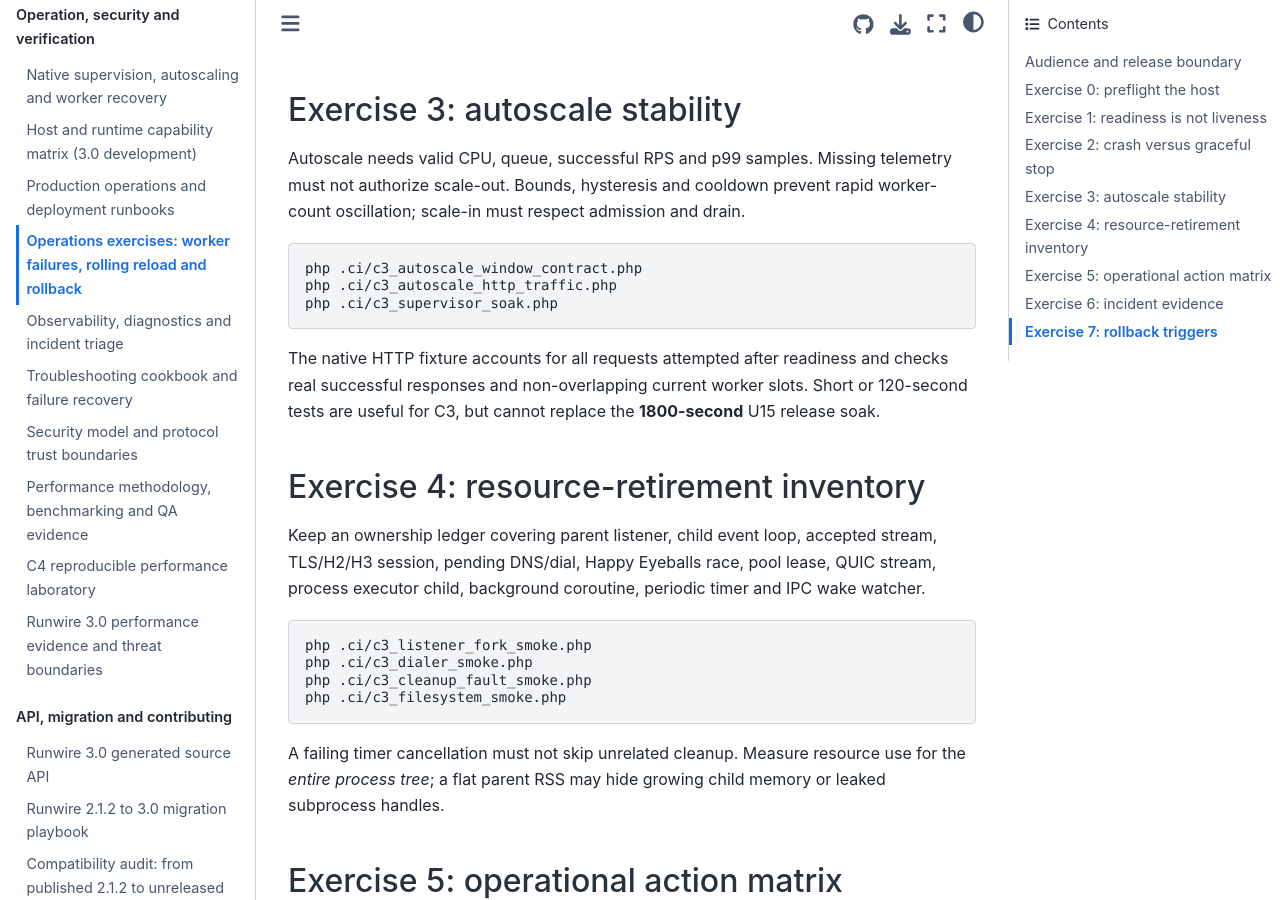
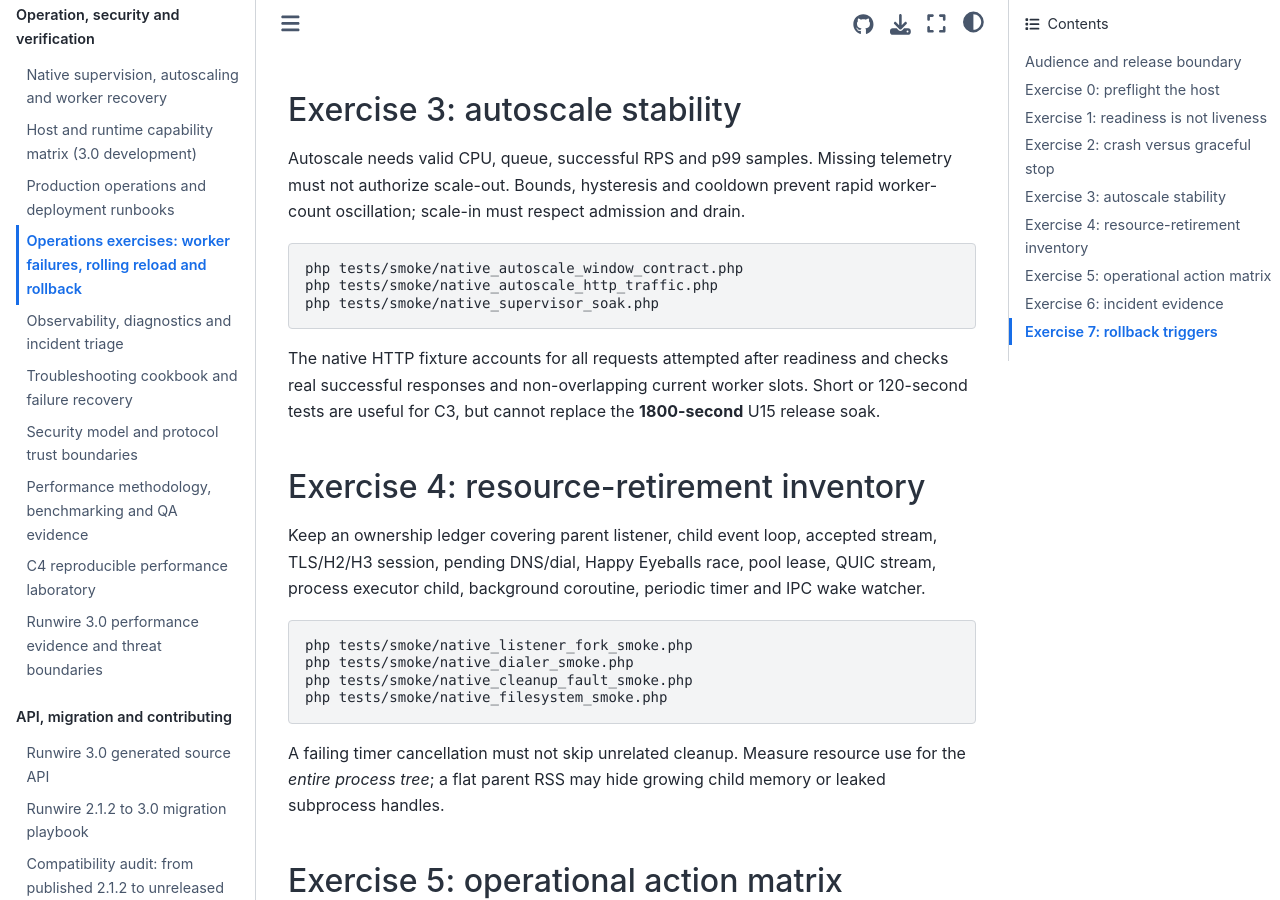
Before and after one commit to infocyph/Runwire, a Sphinx documentation site: the page built from docs/operations-exercises-3.0.rst, in a window 1280 px wide and 900 px high, scrolled down 1782 px. Built offline with Sphinx 7.4.7 and the Sphinx Book theme 1.1.4, drawn with Linux system fonts in a browser that asks for light colours; some of the changed text lies outside the part shown.

Commit message:
docs: point native smoke walkthroughs to maintained tests/smoke fixtures

```diff
--- a/docs/feature-workflows-3.0.rst
+++ b/docs/feature-workflows-3.0.rst
@@ -345,8 +345,8 @@ never derive scaling from constant demonstration values.
 
 .. code-block:: console
 
-   php .ci/c3_supervisor_smoke.php
-   php .ci/c3_autoscale_http_traffic.php
+   php tests/smoke/native_supervisor_smoke.php
+   php tests/smoke/native_autoscale_http_traffic.php
 
 See :doc:`supervision-handbook-3.0`.
 
--- a/docs/operations-exercises-3.0.rst
+++ b/docs/operations-exercises-3.0.rst
@@ -50,9 +50,9 @@ The native fault probes create actual child processes:
 
 .. code-block:: console
 
-   php .ci/c3_supervisor_smoke.php
-   php .ci/c3_supervisor_fault_smoke.php
-   php .ci/c3_concurrent_fault_smoke.php
+   php tests/smoke/native_supervisor_smoke.php
+   php tests/smoke/native_supervisor_fault_smoke.php
+   php tests/smoke/native_concurrent_fault_smoke.php
 
 A SIGKILL is an abrupt process failure; work may be lost.
 A graceful stop blocks new admission and drains existing accepted work
@@ -82,9 +82,9 @@ respect admission and drain.
 
 .. code-block:: console
 
-   php .ci/c3_autoscale_window_contract.php
-   php .ci/c3_autoscale_http_traffic.php
-   php .ci/c3_supervisor_soak.php
+   php tests/smoke/native_autoscale_window_contract.php
+   php tests/smoke/native_autoscale_http_traffic.php
+   php tests/smoke/native_supervisor_soak.php
 
 The native HTTP fixture accounts for all requests attempted after
 readiness and checks real successful responses and non-overlapping
@@ -101,10 +101,10 @@ coroutine, periodic timer and IPC wake watcher.
 
 .. code-block:: console
 
-   php .ci/c3_listener_fork_smoke.php
-   php .ci/c3_dialer_smoke.php
-   php .ci/c3_cleanup_fault_smoke.php
-   php .ci/c3_filesystem_smoke.php
+   php tests/smoke/native_listener_fork_smoke.php
+   php tests/smoke/native_dialer_smoke.php
+   php tests/smoke/native_cleanup_fault_smoke.php
+   php tests/smoke/native_filesystem_smoke.php
 
 A failing timer cancellation must not skip unrelated cleanup.
 Measure resource use for the *entire process tree*; a flat parent
--- a/docs/performance-lab-3.0.rst
+++ b/docs/performance-lab-3.0.rst
@@ -104,9 +104,9 @@ memory along with socket latency and worker autoscale changes:
 
 .. code-block:: console
 
-   php .ci/c3_filesystem_smoke.php
-   php .ci/c3_autoscale_http_traffic.php
-   php .ci/c3_supervisor_soak.php
+   php tests/smoke/native_filesystem_smoke.php
+   php tests/smoke/native_autoscale_http_traffic.php
+   php tests/smoke/native_supervisor_soak.php
 
 These three commands are C3 diagnostics, not the complete U15.08
 or U15.10 release proof.
--- a/docs/performance-qa-handbook-3.0.rst
+++ b/docs/performance-qa-handbook-3.0.rst
@@ -112,9 +112,9 @@ Reproducible repository gates
 
 .. code-block:: console
 
-   php .ci/c3_supervisor_soak.php
-   php .ci/c3_autoscale_http_traffic.php
-   php .ci/c3_filesystem_smoke.php
+   php tests/smoke/native_supervisor_soak.php
+   php tests/smoke/native_autoscale_http_traffic.php
+   php tests/smoke/native_filesystem_smoke.php
 
 The repository's active workflow definitions are:
 
```
Also changed, not shown: docs/quickstart-lab-3.0.rst (+8 -8 lines), docs/supervision-handbook-3.0.rst (+5 -5 lines).
